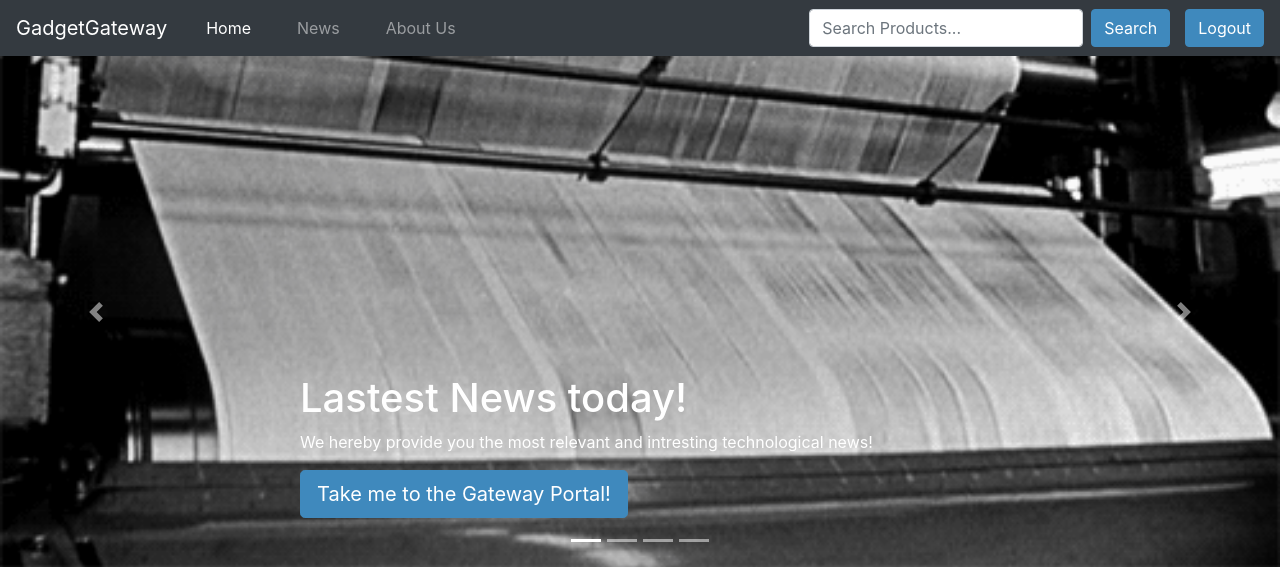
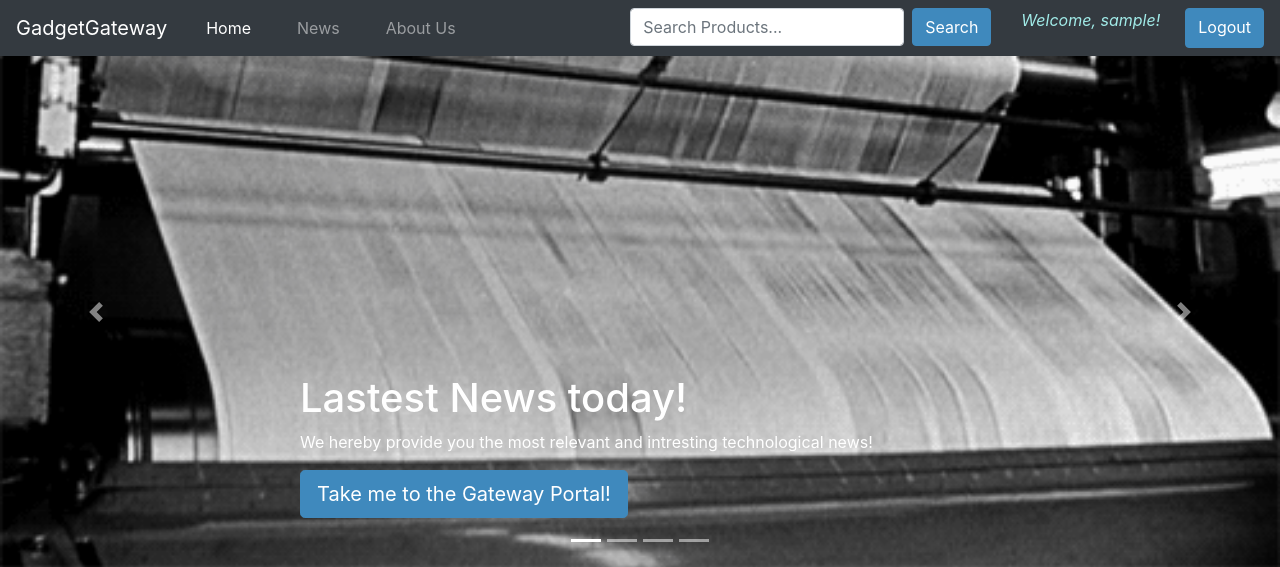
Before and after one commit to loyihsu/GadgetGateway, a Django app: page / in a window 1280 px wide. Shown: the top 567 px of the page. Run offline with Django 3.2, Linux system fonts and the light colour scheme; the visitor is signed in with stand-in values (Sample User, id 1); data that the repository does not hold is empty; some libraries are stand-ins or nearby versions.

Commit message:
welcome message-logged in

```diff
--- a/static/stylesheets/custom_bs4.css
+++ b/static/stylesheets/custom_bs4.css
@@ -41,3 +41,10 @@ div.btn-group{
 
 
 }
+
+.authlogindis{
+    color: rgb(161, 235, 232);
+    margin-right: 10px;
+    font-family:  -apple-system, BlinkMacSystemFont, 'Segoe UI', Roboto, Oxygen, Ubuntu, Cantarell, 'Open Sans', 'Helvetica Neue', sans-serif;
+    font-style: italic;
+}
--- a/templates/gadgetgateway/base.html
+++ b/templates/gadgetgateway/base.html
@@ -58,6 +58,9 @@
                     </form>
                     </li>
                     {% if user.is_authenticated %}
+                    <li class="authlogindis">
+                    <p>Welcome, {{ user.username }}!</p>
+                    </li>
                     <a type="button" class="btn btn-primary navbar-btn" href="{% url 'gadgetgateway:logout' %}">Logout</a>
                     {% else %}
                     <div class="btn-group">
--- a/templates/gadgetgateway/index.html
+++ b/templates/gadgetgateway/index.html
@@ -26,7 +26,7 @@
             <div class = "sliderContainer">
                 <h1>Lastest News today!</h1>
                 <p>We hereby provide you the most relevant and intresting technological news!</p>
-                <a href="news/" class="btn btn-lg btn-primary">Take me to the Gateway Portal!</a>
+                <a href="{% url 'gadgetgateway:news' %}" class="btn btn-lg btn-primary">Take me to the Gateway Portal!</a>
             </div>
         </div>
         <div class="carousel-item">
@@ -34,7 +34,7 @@
             <div class = "sliderContainer">
                 <h1>View about our stories!</h1>
                 <p>Ways to contact us, know our team members, and what motivated us to startup this webpage!</p>
-                <a href="about/" class="btn btn-lg btn-primary"> I'm interested! Warp me there! </a>
+                <a href="{% url 'gadgetgateway:about' %}" class="btn btn-lg btn-primary"> I'm interested! Warp me there! </a>
             </div>
         </div>
         <div class="carousel-item">
```
